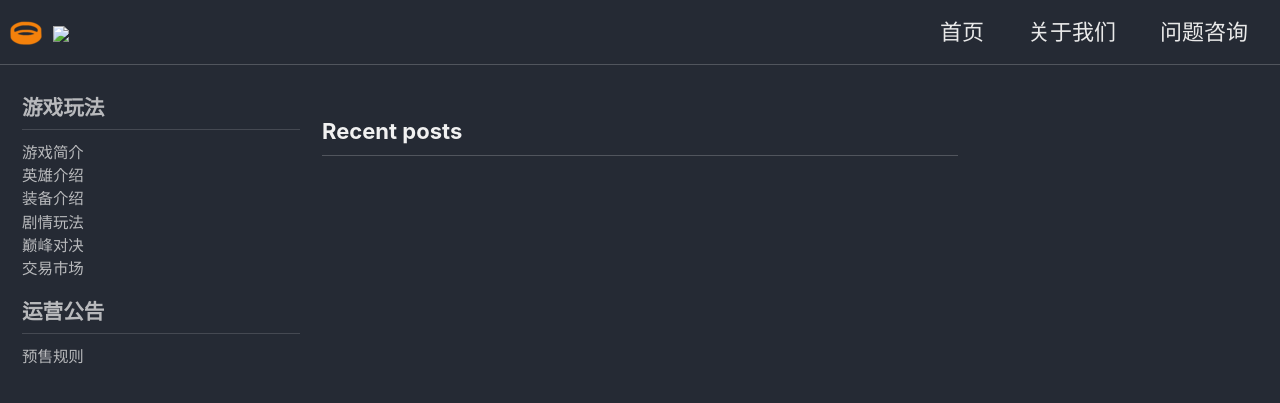
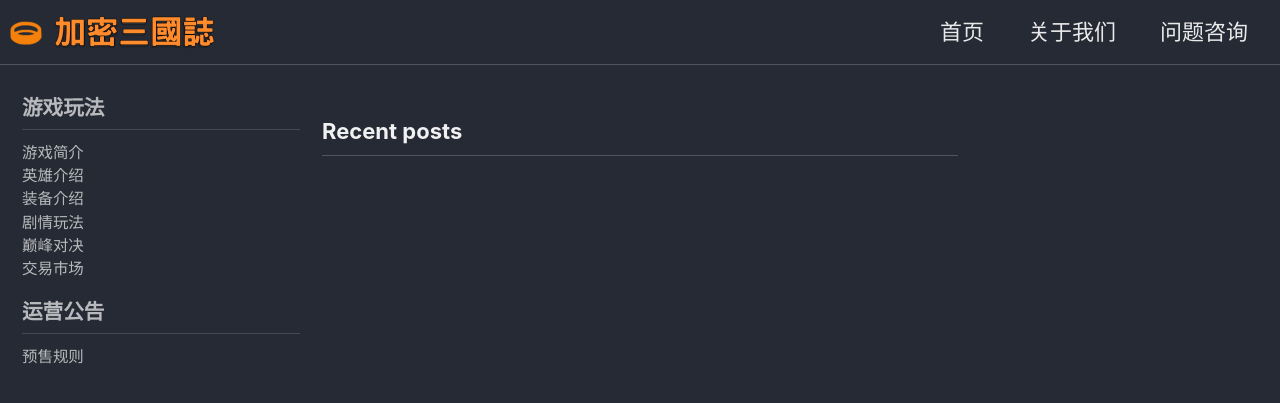
Before and after one commit to onijay1993/sanguo, a Jekyll site: the page built from index.html, in a window 1280 px wide and 900 px high. Shown: the top 403 px of the window. Built offline with Jekyll 4.4.1, drawn with Linux system fonts in a browser that asks for light colours; cached includes are drawn as plain includes; nearby versions of some CDN libraries; the list of posts is cut into pages by our own code.

Commit message:
minor fix

```diff
--- a/_includes/masthead.html
+++ b/_includes/masthead.html
@@ -11,7 +11,7 @@
         {% unless logo_path == empty %}
           <a class="site-logo" href="{{ '/' | relative_url }}"><img src="{{ logo_path | relative_url }}" alt=""></a>
         {% endunless %}
-        <a class="site-title" href="{{ '/' | relative_url }}"><img src="sanguo/assets/images/logo.png"></a>
+        <a class="site-title" href="{{ '/' | relative_url }}"><img src="/assets/images/logo.png"></a>
         <ul class="visible-links">
           {%- for link in site.data.navigation.main -%}
             {%- if link.url contains '://' -%}
```
